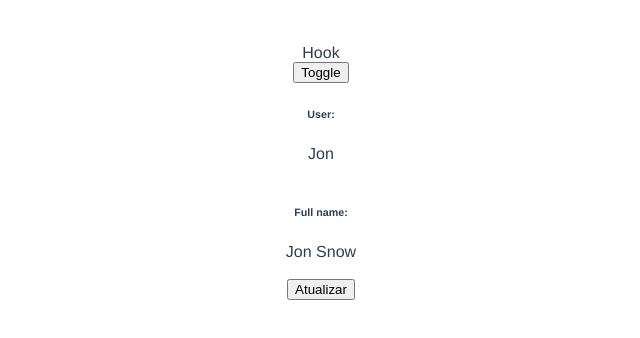
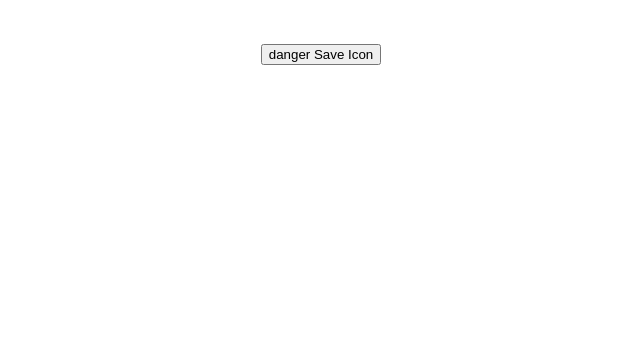
Before and after one commit to riicard0/vuejs, a Vue app in the folder Curso (Tiago Matos - YouTube)/app/: page / in a window 1280 px wide. Shown: the top 338 px of the page, without its empty margins (319-959 px from the left). Built offline with nearby package versions, Linux system fonts and the light colour scheme.

Commit message:
:up: Composition API: props & emit

```diff
--- a/Curso (Tiago Matos - YouTube)/app/src/App.vue
+++ b/Curso (Tiago Matos - YouTube)/app/src/App.vue
@@ -2,58 +2,33 @@
   <div>
     <br><br>
 
-    <AppHook v-if="showAppHook" />
+    <AppButton data-vue="Jon" @update="getUpdate" variant="danger">
 
-    <button @click="showAppHook = !showAppHook">
-      Toggle
-    </button>
+      Save
 
-    <h6>User:</h6>
-    {{ user.first_name }}
-
-    <br><br>
-
-    <h6>Full name:</h6>
-    {{ fullName }}
-
-    <br><br>
-
-    <button @click="user.first_name = 'Sansa'">Atualizar</button>
+      <template #icon>Icon</template>
+    </AppButton>
 
   </div>
 </template>
 
 <script>
-import { ref, computed, watch } from 'vue';
-import AppHook from '@/components/AppHook.vue'
+import AppButton from '@/components/AppButton.vue'
 
 export default {
   name: 'App',
 
   components: {
-    AppHook
+    AppButton
   },
 
   setup() {
-    const user = ref({
-      first_name: 'Jon',
-      last_name: 'Snow'
-    })
-
-    const showAppHook = ref(true)
-
-    const fullName = computed(() => `${user.value.first_name} ${user.value.last_name}`)
-
-    watch(user, () => {
-      console.log('Lógica cabulosa');
-    }, {
-      deep: true
-    })
+    const getUpdate = (data) => {
+      console.log('getUpdate', data);
+    }
 
     return {
-      user,
-      fullName,
-      showAppHook
+      getUpdate
     }
   }
 }
--- /dev/null
+++ b/Curso (Tiago Matos - YouTube)/app/src/components/AppButton.vue
@@ -0,0 +1,29 @@
+<template>
+  <button @click="sendData">
+    {{ variant }}
+    <slot></slot>
+    <slot name="icon"></slot>
+  </button>
+</template>
+
+<script>
+export default {
+  props: {
+    variant: {
+      type: String,
+      default: 'success'
+    }
+  },
+
+  setup(props, { slots, emit }) {
+    const sendData = () => {
+      return emit('update', props.variant)
+    }
+
+    return {
+      sendData
+    }
+  }
+
+}
+</script>
```
Also changed, not shown: 2 other files (tests, documents, lock files or other folders).
